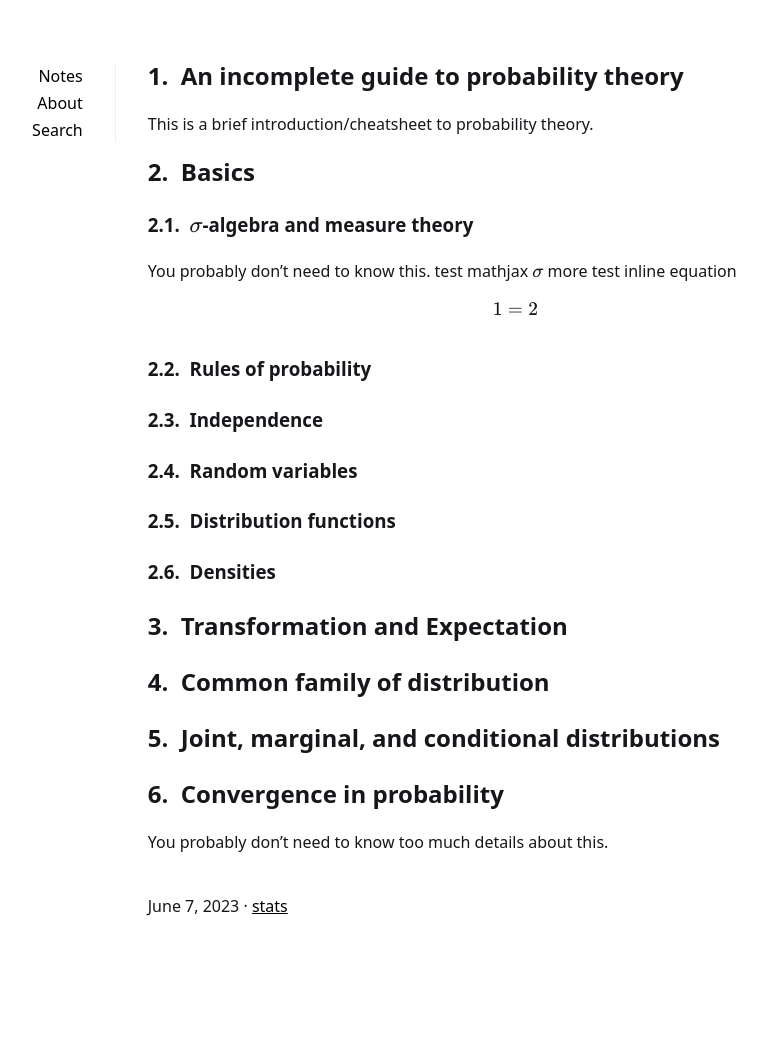
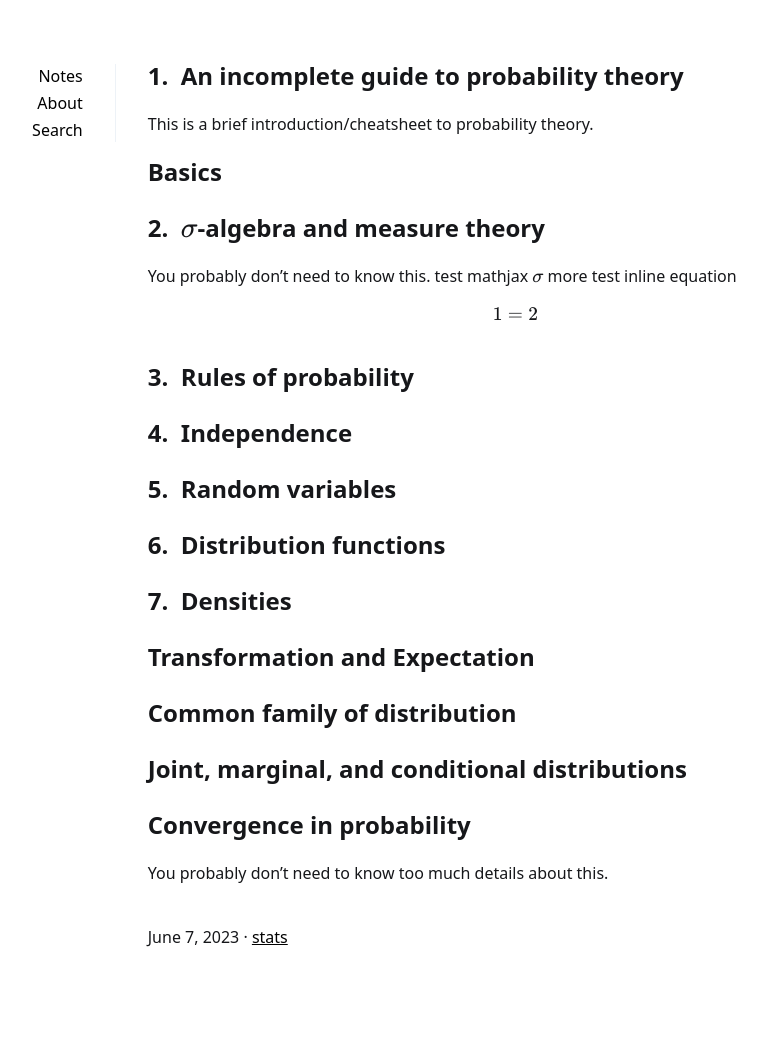
Before and after one commit to acneyouth1996/notes, a Jekyll site: the page built from _posts/2023-06-07-prob-theory.md, in a window 1280 px wide. Shown: the whole page, without its empty margins (205-972 px from the left). Built offline with Jekyll 4.4.1, drawn with Linux system fonts in a browser that asks for light colours; before the commit the page ends 1014 px from its top, so only the background shows below that.

```diff
--- a/_posts/2023-06-07-prob-theory.md
+++ b/_posts/2023-06-07-prob-theory.md
@@ -14,21 +14,21 @@ render_with_liquid: true
 This is a brief introduction/cheatsheet to probability theory.
 
 
-## Basics
-### $$\sigma$$-algebra and measure theory
+# Basics
+## $$\sigma$$-algebra and measure theory
 You probably don't need to know this.
 test mathjax $$\sigma$$
 more test inline equation
 \$$
     1 = 2
 $$
-### Rules of probability
-### Independence
-### Random variables
-### Distribution functions
-### Densities
-## Transformation and Expectation
-## Common family of distribution
-## Joint, marginal, and conditional distributions
-## Convergence in probability
+## Rules of probability
+## Independence
+## Random variables
+## Distribution functions
+## Densities
+# Transformation and Expectation
+# Common family of distribution
+# Joint, marginal, and conditional distributions
+# Convergence in probability
 You probably don't need to know too much details about this.
```
Also changed, not shown: 7 other files.
